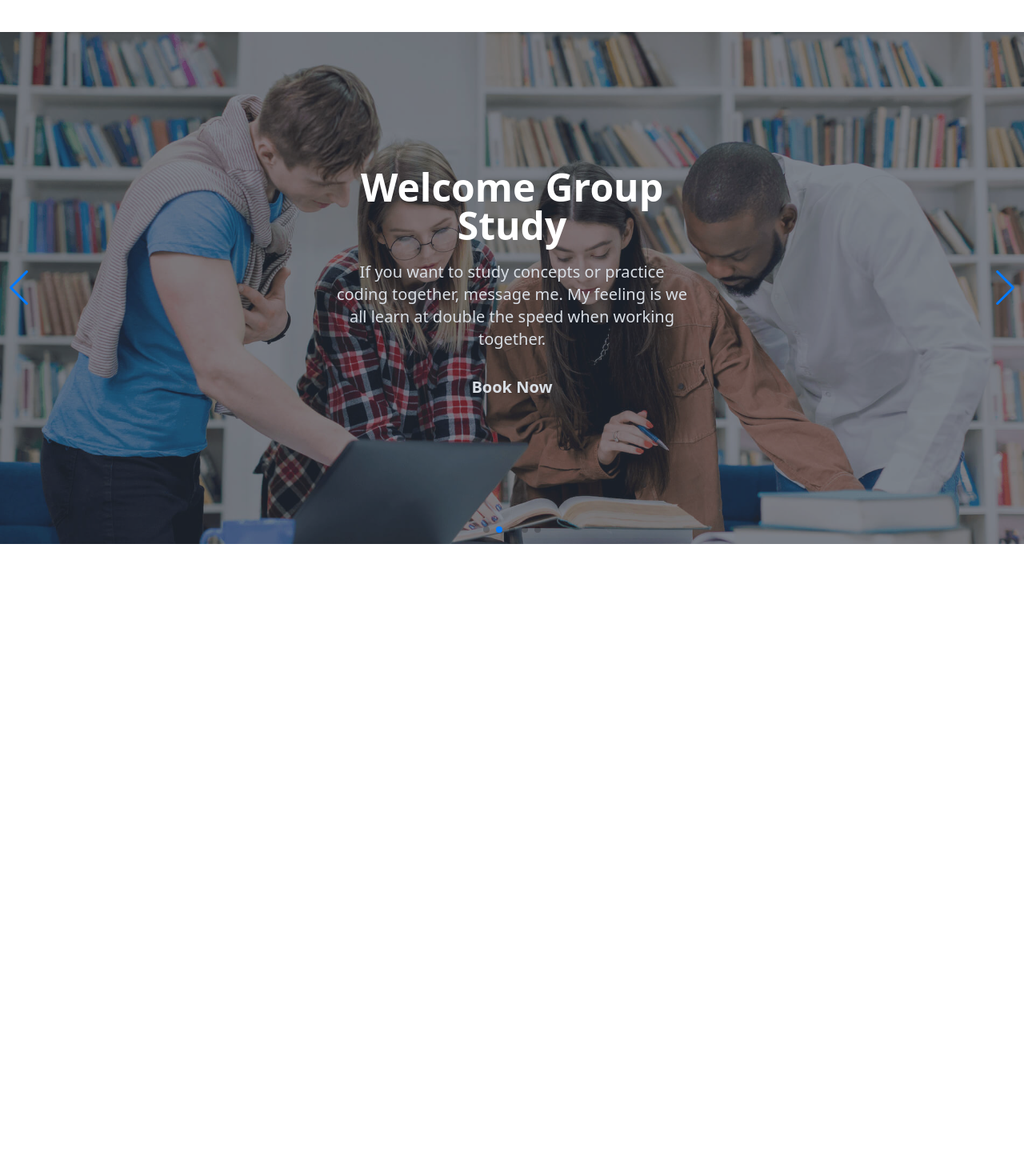
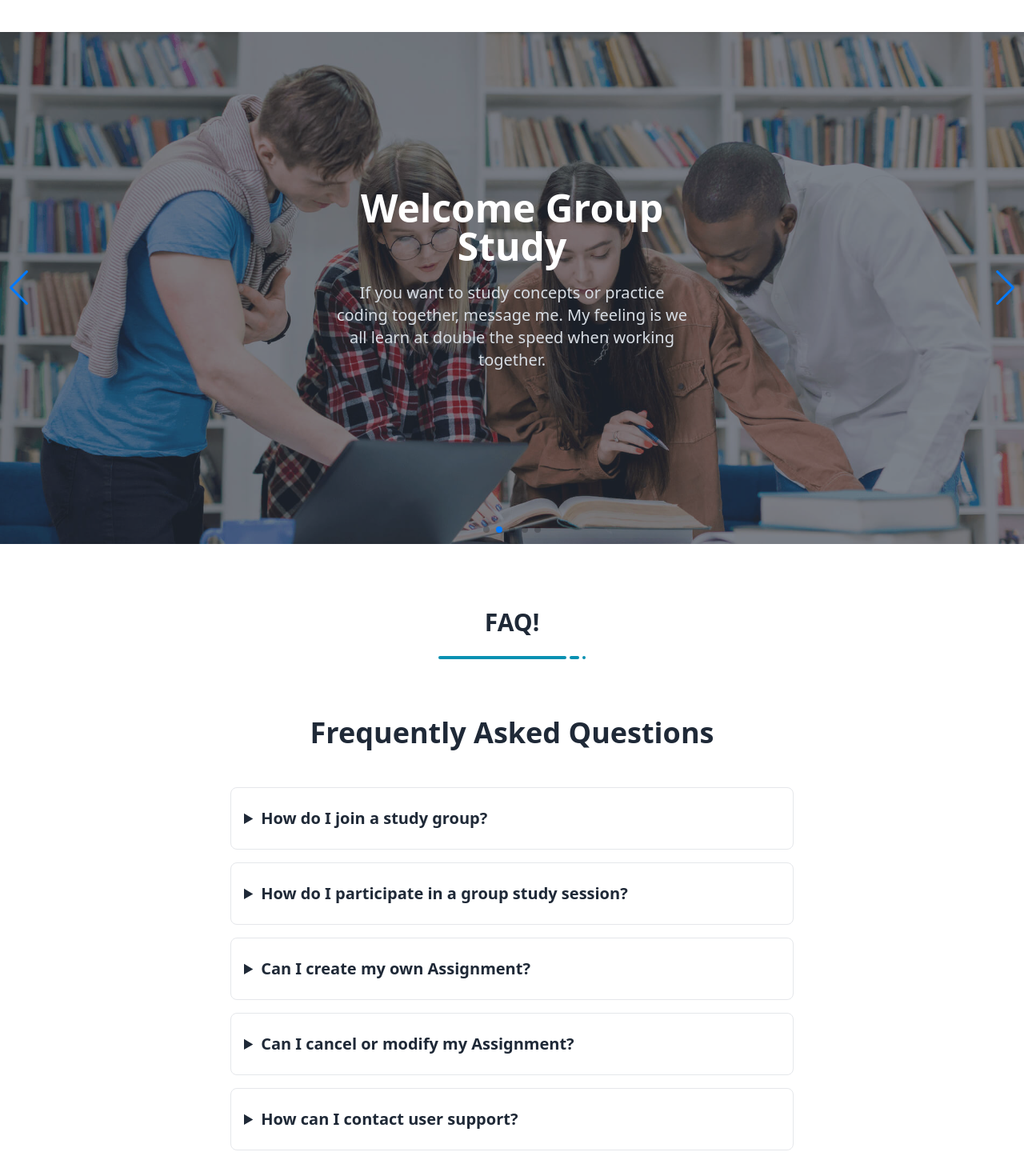
Before and after one commit to showlin1/online-group-study-client, a React (Vite) app: page / in a window 1280 px wide. Shown: the part 92-1562 px from the top of the page at 80% size. Before the commit the page ends 800 px from the top, so only its background shows below. Built offline with nearby package versions, Linux system fonts and the light colour scheme; no server answers.

Commit message:
FAQ section complete

```diff
--- a/src/Components/BannerSection.jsx
+++ b/src/Components/BannerSection.jsx
@@ -14,7 +14,6 @@ import slide5 from "../assets/group study.jpg"
 
 // import required modules
 import { Autoplay, Pagination, Navigation } from 'swiper/modules';
-import { Link } from 'react-router-dom';
 
 const BannerSection = () => {
     return (
@@ -44,7 +43,6 @@ const BannerSection = () => {
                             <div data-aos="fade-right" data-aos-duration="3000" className="max-w-md ">
                                 <h1 className="text-5xl font-bold text-white pb-5">Welcome Group Study</h1>
                                 <p className="mb-5 text-xl">If you want to study concepts or practice coding together, message me. My feeling is we all learn at double the speed when working together.</p>
-                                <Link to={'/allRooms'}><button className="px-8 py-3 rounded-full font-bold bg-primay hover:bg-cyan-600 text-xl">Book Now</button></Link>
                             </div>
                         </div>
                     </div>
@@ -57,7 +55,7 @@ const BannerSection = () => {
                             <div data-aos="fade-right" data-aos-duration="3000" className="max-w-md ">
                                 <h1 className="text-5xl font-bold text-white pb-5">Welcome Group Study</h1>
                                 <p className="mb-5 text-xl">If you want to study concepts or practice coding together, message me. My feeling is we all learn at double the speed when working together.</p>
-                                <Link to={'/allRooms'}><button className="px-8 py-3 rounded-full font-bold bg-primay hover:bg-cyan-600 text-xl">Book Now</button></Link>
+
                             </div>
                         </div>
                     </div>
@@ -70,7 +68,7 @@ const BannerSection = () => {
                             <div data-aos="fade-right" data-aos-duration="3000" className="max-w-md ">
                                 <h1 className="text-5xl font-bold text-white pb-5">Welcome Group Study</h1>
                                 <p className="mb-5 text-xl">If you want to study concepts or practice coding together, message me. My feeling is we all learn at double the speed when working together.</p>
-                                <Link to={'/allRooms'}><button className="px-8 py-3 rounded-full font-bold bg-primay hover:bg-cyan-600 text-xl">Book Now</button></Link>
+
                             </div>
                         </div>
                     </div>
@@ -83,7 +81,7 @@ const BannerSection = () => {
                             <div data-aos="fade-right" data-aos-duration="3000" className="max-w-md ">
                                 <h1 className="text-5xl font-bold text-white pb-5">Welcome Group Study</h1>
                                 <p className="mb-5 text-xl">If you want to study concepts or practice coding together, message me. My feeling is we all learn at double the speed when working together.</p>
-                                <Link to={'/allRooms'}><button className="px-8 py-3 rounded-full font-bold bg-primay hover:bg-cyan-600 text-xl">Book Now</button></Link>
+
                             </div>
                         </div>
                     </div>
@@ -96,7 +94,7 @@ const BannerSection = () => {
                             <div data-aos="fade-right" data-aos-duration="3000" className="max-w-md ">
                                 <h1 className="text-5xl font-bold text-white pb-5">Welcome Group Study</h1>
                                 <p className="mb-5 text-xl">If you want to study concepts or practice coding together, message me. My feeling is we all learn at double the speed when working together.</p>
-                                <Link to={'/allRooms'}><button className="px-8 py-3 rounded-full font-bold bg-primay hover:bg-cyan-600 text-xl">Book Now</button></Link>
+
                             </div>
                         </div>
                     </div>
--- /dev/null
+++ b/src/Components/FAQ.jsx
@@ -0,0 +1,50 @@
+
+const FAQ = () => {
+    return (
+        <div className="pt-20">
+            <div className="pb-10">
+                <h1 className="text-2xl font-semibold text-center text-gray-800 capitalize lg:text-3xl">
+                    FAQ!
+                </h1>
+
+                <div className="flex justify-center mx-auto mt-6">
+                    <span className="inline-block w-40 h-1 bg-cyan-600 rounded-full"></span>
+                    <span className="inline-block w-3 h-1 mx-1 bg-cyan-600 rounded-full"></span>
+                    <span className="inline-block w-1 h-1 bg-cyan-600 rounded-full"></span>
+                </div>
+            </div>
+            <section className="max-w-3xl mx-auto">
+                <div className="flex flex-col justify-center px-4 py-8 mx-auto md:p-8">
+                    <h2 className="text-2xl font-semibold sm:text-4xl text-center">Frequently Asked Questions</h2>
+                    <p className="mt-4 mb-8 "></p>
+                    <div className="space-y-4">
+                        <details className="w-full border rounded-lg">
+                            <summary className="px-4 py-6 focus:outline-none focus-visible:ring-violet-400 font-semibold text-xl">How do I join a study group?</summary>
+                            <p className="px-4 py-6 pt-0 ml-4 -mt-4 ">To join a study group, you can register and login to the online group study website.</p>
+                        </details>
+                        <details className="w-full border rounded-lg">
+                            <summary className="px-4 py-6 focus:outline-none focus-visible:ring-violet-400 font-semibold text-xl">How do I participate in a group study session?</summary>
+                            <p className="px-4 py-6 pt-0 ml-4 -mt-4 ">Once you're a member of a group, you can join any ongoing study sessions by clicking on the create Assignment page, assignments link. You can contribute by create assignment, sharing documents, and using the collaboration tools provided.</p>
+                        </details>
+                        <details className="w-full border rounded-lg">
+                            <summary className="px-4 py-6 focus:outline-none focus-visible:ring-violet-400 font-semibold text-xl">Can I create my own Assignment?</summary>
+                            <p className="px-4 py-6 pt-0 ml-4 -mt-4 ">Absolutely! Click on "Create Assignment Page" in your dashboard, fill in the necessary details about your Assignment,
+                                and others person view the assignment. You can manage  your Assignment page.</p>
+                        </details>
+                        <details className="w-full border rounded-lg">
+                            <summary className="px-4 py-6 focus:outline-none focus-visible:ring-violet-400 font-semibold text-xl">Can I cancel or modify my Assignment?</summary>
+                            <p className="px-4 py-6 pt-0 ml-4 -mt-4 ">Yes, you can cancel or modify your Assignment. The cancellation and modification policies vary depending on your  creating Assignment. Please refer to your creating Assignment confirmation email for specific details, or log into your account to manage your Assignment.</p>
+                        </details>
+                        <details className="w-full border rounded-lg">
+                            <summary className="px-4 py-6 focus:outline-none focus-visible:ring-violet-400 font-semibold text-xl">How can I contact user support?</summary>
+                            <p className="px-4 py-6 pt-0 ml-4 -mt-4 ">You can contact our user support team through various channels.
+                                We offer support via phone, email, and live chat. For immediate assistance, use the live chat feature on our website, or call our toll-free number. Our support team is here to help with any questions or issues you may have regarding your Assignment.</p>
+                        </details>
+                    </div>
+                </div>
+            </section>
+        </div>
+    );
+};
+
+export default FAQ;
--- a/src/Pages/Home.jsx
+++ b/src/Pages/Home.jsx
@@ -1,4 +1,5 @@
 import BannerSection from "../Components/BannerSection";
+import FAQ from "../Components/FAQ";
 
 
 const Home = () => {
@@ -7,6 +8,9 @@ const Home = () => {
             <div>
                 <BannerSection></BannerSection>
             </div>
+            <div>
+                <FAQ></FAQ>
+            </div>
         </div>
     );
 };
```
